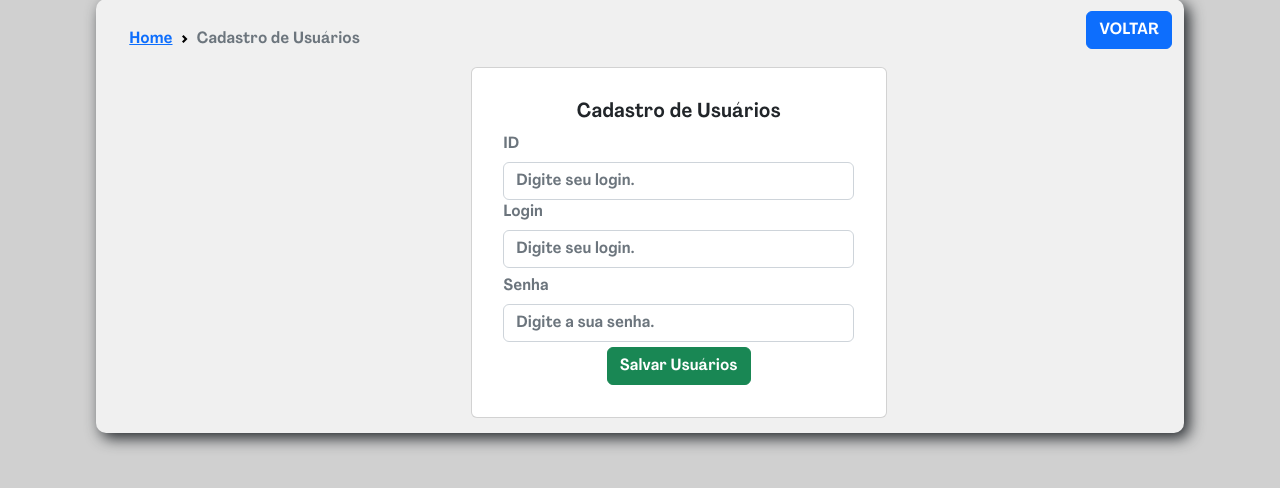
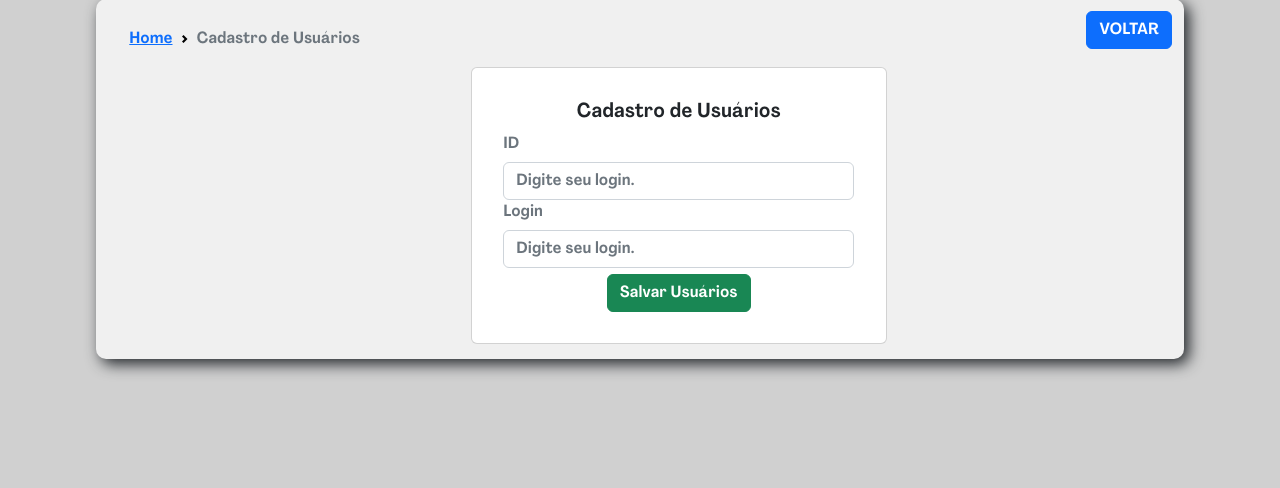
Before and after one commit to NotUser5/Ragute, a PHP site: page /form/editUser.php in a window 1280 px wide. Shown: the part 102-590 px from the top of the page. Run offline with PHP 8.4, Linux system fonts and the light colour scheme; a user stored in the database is signed in; data that the repository does not hold is empty.

```diff
--- a/form/editUser.php
+++ b/form/editUser.php
@@ -1,21 +1,18 @@
 <?php
 session_start();
 include "./verificador.php";
-$titulo = "Cadastro de Usuários";
+$titulo = "Edição de Usuários";
 include "./conexao.php";
 include "./uCabecalho.php";
 
 if (isset($_POST) && !empty($_POST)) {
     $id = $_POST["id"];
     $login = $_POST["login"];
-    $senha = $_POST["senha"];
 
     if (empty($login)){
-        header("Location: formCadUsuarios.php?erro=Insira o Login!");
-    } else if (empty($senha)) {
-        header("Location: formCadUsuarios.php?erro=Campo senha Obrigatório!");
-    } else {
-        $query = "update usuarios set login='$login', senha='$senha' where id=$id; ";
+        header("Location: editUser.php?erro=Insira o Login!");
+    }else {
+        $query = "update usuarios set login='$login' where id=$id; ";
         $resultado = mysqli_query($conexao, $query);
         if ($resultado) {
             header("Location: tabUsuarios.php?sucesso=Editado com sucesso");
@@ -49,27 +46,19 @@ if(isset($_GET["id"]) && !empty($_GET["id"])){
         <div class="card" style="width: 80%;" id="cartao">
             <div class="card-body">
                 <h5 class="card-title text-center">Cadastro de Usuários</h5>
-                <form action="./formCadUsuarios.php" id="form-usuario" method="post" enctype="multipart/form-data" >
+                <form action="./editUser.php" id="form-usuario" method="post" enctype="multipart/form-data" >
                     <div class="form-group">
                         <label>
                             <h6 class="card-subtitle mb-2 text-muted">ID</h6>
                         </label>
-                        <input type="text" name="login" id="login" class="form-control" placeholder="Digite seu login." minlength="6" maxlength="10" value="<?php echo $id; ?>">
+                        <input type="text" name="id" id="id" class="form-control" placeholder="Digite seu login." readonly value="<?php echo $id; ?>">
                     </div>
                     <div class="form-group">
                         <label>
                             <h6 class="card-subtitle mb-2 text-muted">Login</h6>
                         </label>
-                        <input type="text" name="login" id="login" class="form-control" placeholder="Digite seu login." minlength="6" maxlength="10">
+                        <input type="text" name="login" id="login" class="form-control" placeholder="Digite seu login." minlength="6" maxlength="10" value="<?php echo $login; ?>">
                     </div>
-
-                    <div class="form-group" id="inserir">
-                        <label>
-                            <h6 class="card-subtitle mb-2 text-muted">Senha</h6>
-                        </label>
-                        <input type="password" name="senha" class="form-control" placeholder="Digite a sua senha." minlength="6" maxlength="10"/>
-                    </div>
-
                     <div class="form-group text-center" id="inserir">
                         <button type="submit" class="btn btn-success">
                             Salvar Usuários
```
Also changed, not shown: form/editCat.php (+21 -9 lines).
